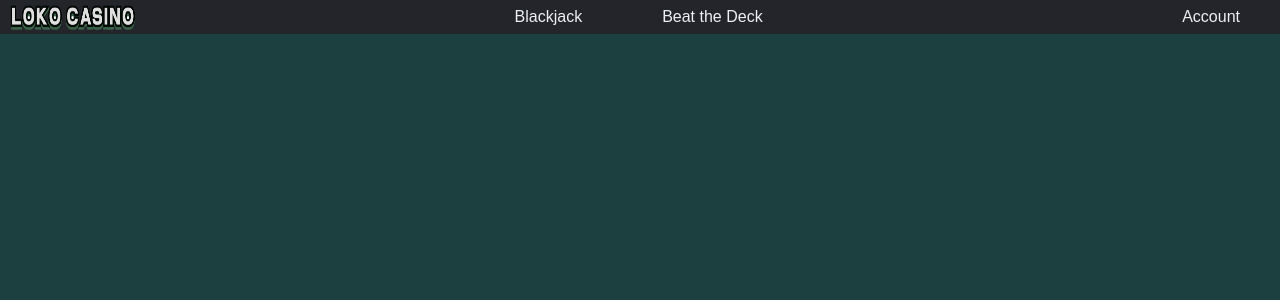
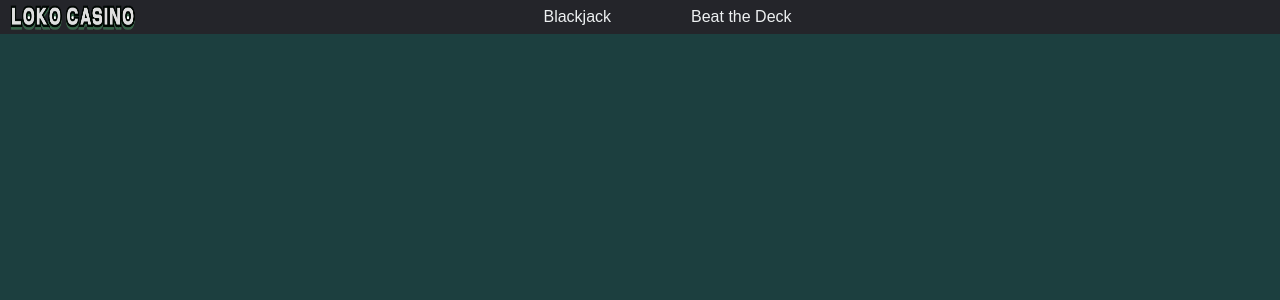
Before and after one commit to btharrison/gambling-app, a React (Create React App) app: page / in a window 1280 px wide. Shown: the top 300 px of the page. Built offline with nearby package versions, Linux system fonts and the light colour scheme.

Commit message:
Remove text from CustomLink in navBar
Removed text 'Account' from CustomLink in navBar.

```diff
--- a/src/components/navBar.js
+++ b/src/components/navBar.js
@@ -19,7 +19,7 @@ export default function NavBar() {
             </nav>
             <ul className="accountStuff">
                 <li>
-                    <CustomLink to="/account" >Account</CustomLink>
+                    <CustomLink to="/account" ></CustomLink>
                 </li>
             </ul>
         </header>
```
